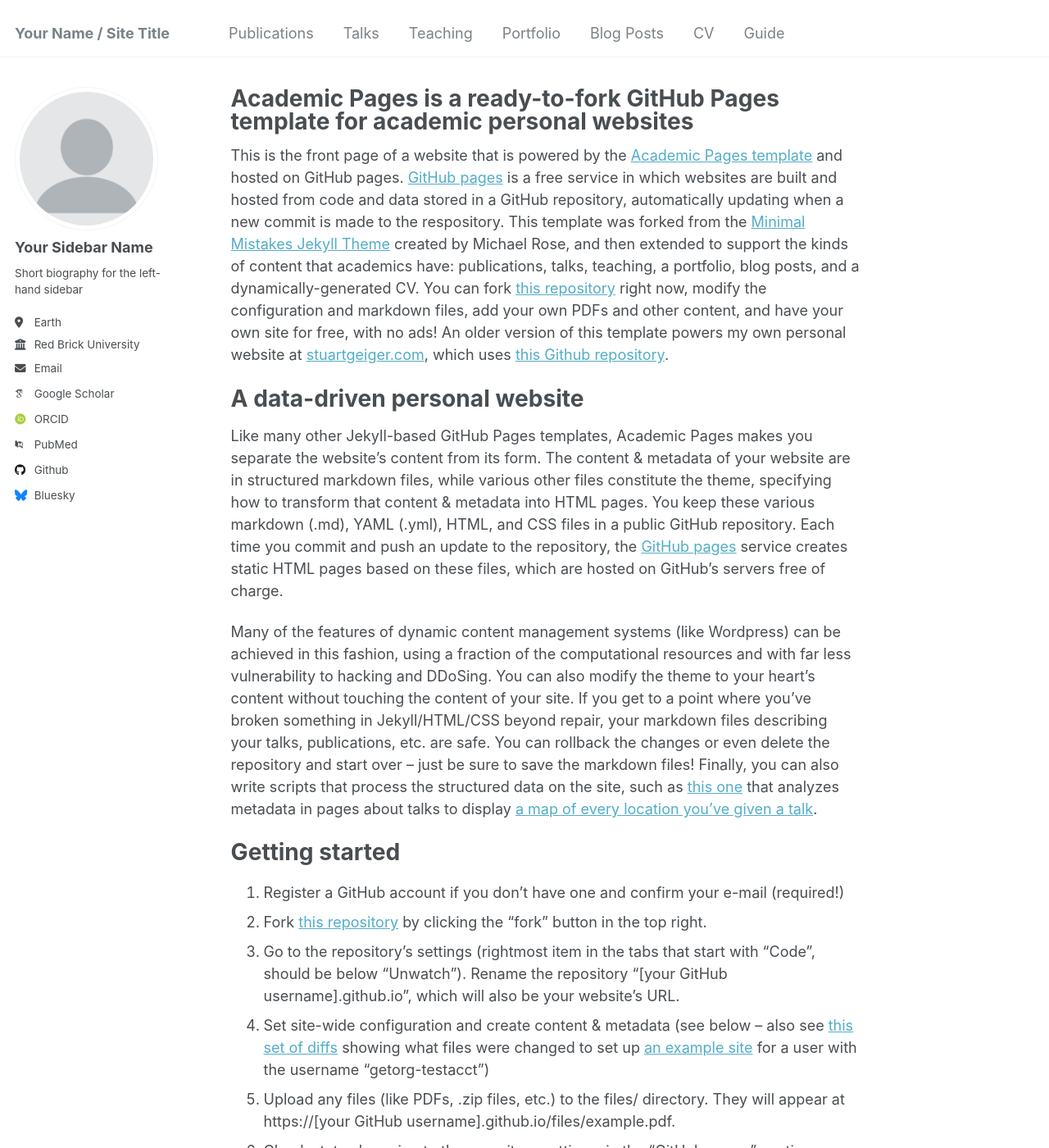
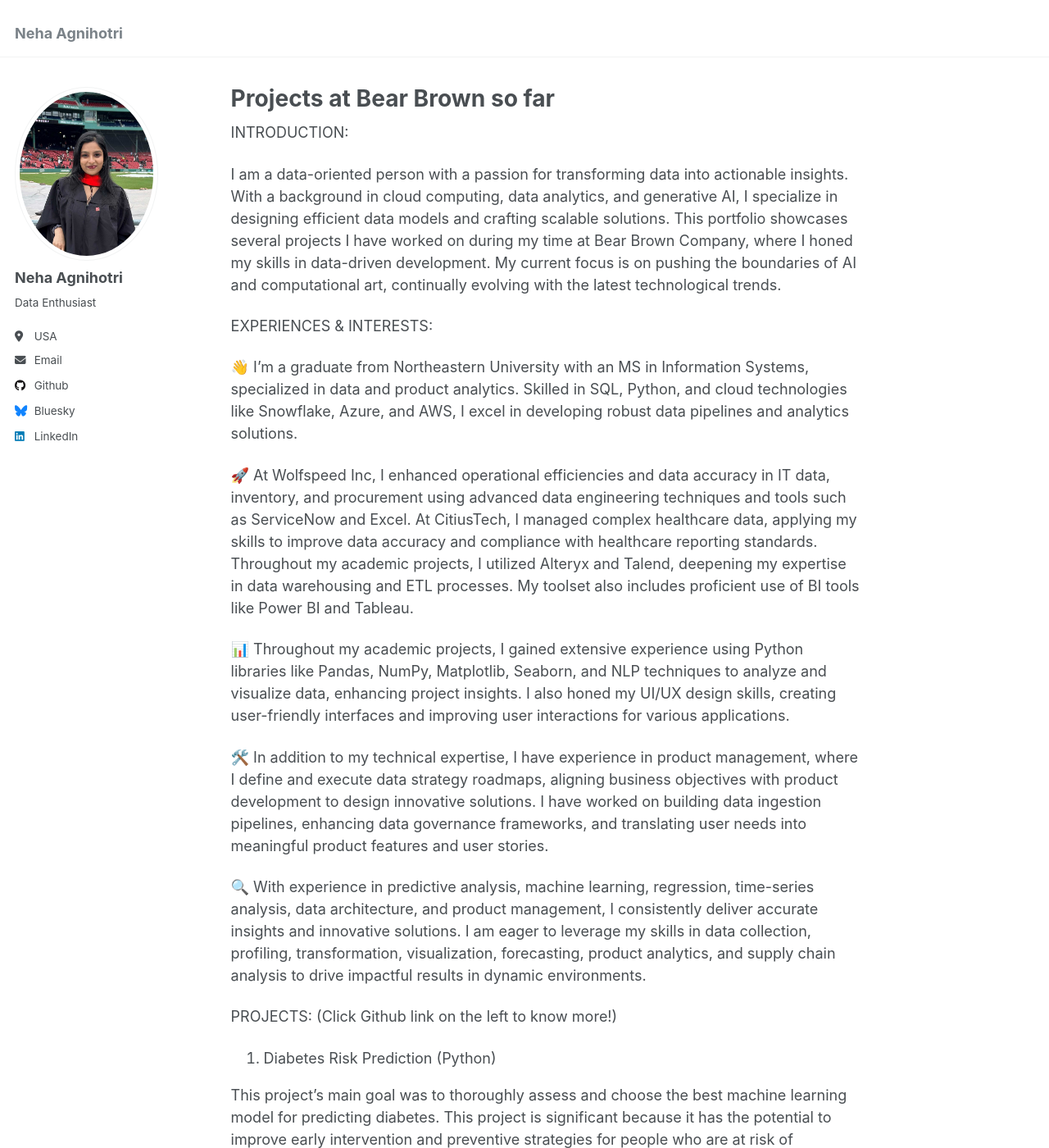
Before and after one commit to Neha-Agnihotri/Neha-Agnihotri.github.io, a Jekyll site: the page built from _pages/about.md, in a window 1280 px wide and 1400 px high. Shown: the whole window at 82% size. Built offline with Jekyll 4.4.1, drawn with Linux system fonts in a browser that asks for light colours; some web fonts are replaced; some of the changed text lies outside the part shown.

Commit message:
updated with my content

```diff
--- a/_config.yml
+++ b/_config.yml
@@ -8,44 +8,43 @@
 
 # Basic Site Settings
 locale                   : "en-US"
-title                    : "Your Name / Site Title"
+title                    : "Neha Agnihotri"
 title_separator          : "-"
-name                     : &name "Your Name"
-description              : &description "personal description"
-url                      : https://academicpages.github.io # the base hostname & protocol for your site e.g. "https://mmistakes.github.io"
+name                     : &name "New Agnihotri"
+description              : &description "Welcome to my portfolio!"
+url                      : https://Neha-Agnihotri.github.io # the base hostname & protocol for your site e.g. "https://mmistakes.github.io"
 baseurl                  : "" # the subpath of your site, e.g. "/blog"
-repository               : "academicpages/academicpages.github.io"
+repository               : "Neha-Agnihotri/Neha-Agnihotri.github.io"
 
 # Site Author - The following control what appear as part of the author content on the side bar.
 #               If a field is blank the icon and link will not appear, otherwise it will be shown.
 #               Additional customization can be done by editing /_includes/author-profile.html
 author:
   # Biographic information
-  avatar           : "profile.png"
-  name             : "Your Sidebar Name"
+  avatar           : "profile.jpg"
+  name             : "Neha Agnihotri"
   pronouns         : # example: "she/her"
-  bio              : "Short biography for the left-hand sidebar"
-  location         : "Earth"
-  employer         : "Red Brick University"
+  bio              : "Data Enthusiast"
+  location         : "USA"
   uri              : # URL
-  email            : "none@example.org"
+  email            : "agnihotri.n@northeastern.edu"
 
   # Academic websites
-  arxiv            : # URL - Update with the correct link to your profile
-  googlescholar    : "https://scholar.google.com/citations?user=PS_CX0AAAAAJ"
-  impactstory      : # URL
-  orcid            : "http://orcid.org/yourorcidurl"
-  semantic         : # URL
-  pubmed           : "https://www.ncbi.nlm.nih.gov/pubmed/?term=john+snow"
-  researchgate     : # URL
+  # arxiv            : # URL - Update with the correct link to your profile
+  # googlescholar    : "https://scholar.google.com/citations?user=PS_CX0AAAAAJ"
+  # impactstory      : # URL
+  # orcid            : "http://orcid.org/yourorcidurl"
+  # semantic         : # URL
+  # pubmed           : "https://www.ncbi.nlm.nih.gov/pubmed/?term=john+snow"
+  # researchgate     : # URL
 
   # Repositories and software development
-  bitbucket        : # Username - Update with your username on the site
-  codepen          : # Username
-  dribbble         : # Username
-  github           : "academicpages"
-  kaggle           : # Username
-  stackoverflow    : # User number or user number and name (i.e., use "1" or "1/jeff-atwood")
+  # bitbucket        : # Username - Update with your username on the site
+  # codepen          : # Username
+  # dribbble         : # Username
+  github           : "https://github.com/Neha-Agnihotri/DataScienceAnalytics"
+  # kaggle           : # Username
+  # stackoverflow    : # User number or user number and name (i.e., use "1" or "1/jeff-atwood")
 
   # Social media
   bluesky          : "bsky.app" # Replace this with you Bluesky username
@@ -57,7 +56,7 @@ author:
   keybase          : # Username
   instagram        : # Username
   lastfm           : # Username
-  linkedin         : # Username
+  linkedin         : "https://www.linkedin.com/in/agnihotri-neha"
   mastodon         : # URL
   medium           : # URL
   pinterest        : # Username
--- a/_pages/about.md
+++ b/_pages/about.md
@@ -1,49 +1,43 @@
 ---
 permalink: /
-title: "Academic Pages is a ready-to-fork GitHub Pages template for academic personal websites"
+title: "Projects at Bear Brown so far"
 author_profile: true
 redirect_from:
   - /about/
   - /about.html
 ---
 
-This is the front page of a website that is powered by the [Academic Pages template](https://github.com/academicpages/academicpages.github.io) and hosted on GitHub pages. [GitHub pages](https://pages.github.com) is a free service in which websites are built and hosted from code and data stored in a GitHub repository, automatically updating when a new commit is made to the respository. This template was forked from the [Minimal Mistakes Jekyll Theme](https://mmistakes.github.io/minimal-mistakes/) created by Michael Rose, and then extended to support the kinds of content that academics have: publications, talks, teaching, a portfolio, blog posts, and a dynamically-generated CV. You can fork [this repository](https://github.com/academicpages/academicpages.github.io) right now, modify the configuration and markdown files, add your own PDFs and other content, and have your own site for free, with no ads! An older version of this template powers my own personal website at [stuartgeiger.com](http://stuartgeiger.com), which uses [this Github repository](https://github.com/staeiou/staeiou.github.io).
+INTRODUCTION:
 
-A data-driven personal website
-======
-Like many other Jekyll-based GitHub Pages templates, Academic Pages makes you separate the website's content from its form. The content & metadata of your website are in structured markdown files, while various other files constitute the theme, specifying how to transform that content & metadata into HTML pages. You keep these various markdown (.md), YAML (.yml), HTML, and CSS files in a public GitHub repository. Each time you commit and push an update to the repository, the [GitHub pages](https://pages.github.com/) service creates static HTML pages based on these files, which are hosted on GitHub's servers free of charge.
+I am a data-oriented person with a passion for transforming data into actionable insights. With a background in cloud computing, data analytics, and generative AI, I specialize in designing efficient data models and crafting scalable solutions. This portfolio showcases several projects I have worked on during my time at Bear Brown Company, where I honed my skills in data-driven development. My current focus is on pushing the boundaries of AI and computational art, continually evolving with the latest technological trends.
 
-Many of the features of dynamic content management systems (like Wordpress) can be achieved in this fashion, using a fraction of the computational resources and with far less vulnerability to hacking and DDoSing. You can also modify the theme to your heart's content without touching the content of your site. If you get to a point where you've broken something in Jekyll/HTML/CSS beyond repair, your markdown files describing your talks, publications, etc. are safe. You can rollback the changes or even delete the repository and start over -- just be sure to save the markdown files! Finally, you can also write scripts that process the structured data on the site, such as [this one](https://github.com/academicpages/academicpages.github.io/blob/master/talkmap.ipynb) that analyzes metadata in pages about talks to display [a map of every location you've given a talk](https://academicpages.github.io/talkmap.html).
+EXPERIENCES & INTERESTS:
 
-Getting started
-======
-1. Register a GitHub account if you don't have one and confirm your e-mail (required!)
-1. Fork [this repository](https://github.com/academicpages/academicpages.github.io) by clicking the "fork" button in the top right.
-1. Go to the repository's settings (rightmost item in the tabs that start with "Code", should be below "Unwatch"). Rename the repository "[your GitHub username].github.io", which will also be your website's URL.
-1. Set site-wide configuration and create content & metadata (see below -- also see [this set of diffs](http://archive.is/3TPas) showing what files were changed to set up [an example site](https://getorg-testacct.github.io) for a user with the username "getorg-testacct")
-1. Upload any files (like PDFs, .zip files, etc.) to the files/ directory. They will appear at https://[your GitHub username].github.io/files/example.pdf.
-1. Check status by going to the repository settings, in the "GitHub pages" section
+👋 I’m a graduate from Northeastern University with an MS in Information Systems, specialized in data and product analytics. Skilled in SQL, Python, and cloud technologies like Snowflake, Azure, and AWS, I excel in developing robust data pipelines and analytics solutions.
 
-Site-wide configuration
-------
-The main configuration file for the site is in the base directory in [_config.yml](https://github.com/academicpages/academicpages.github.io/blob/master/_config.yml), which defines the content in the sidebars and other site-wide features. You will need to replace the default variables with ones about yourself and your site's github repository. The configuration file for the top menu is in [_data/navigation.yml](https://github.com/academicpages/academicpages.github.io/blob/master/_data/navigation.yml). For example, if you don't have a portfolio or blog posts, you can remove those items from that navigation.yml file to remove them from the header.
+🚀 At Wolfspeed Inc, I enhanced operational efficiencies and data accuracy in IT data, inventory, and procurement using advanced data engineering techniques and tools such as ServiceNow and Excel. At CitiusTech, I managed complex healthcare data, applying my skills to improve data accuracy and compliance with healthcare reporting standards. Throughout my academic projects, I utilized Alteryx and Talend, deepening my expertise in data warehousing and ETL processes. My toolset also includes proficient use of BI tools like Power BI and Tableau.
 
-Create content & metadata
-------
-For site content, there is one markdown file for each type of content, which are stored in directories like _publications, _talks, _posts, _teaching, or _pages. For example, each talk is a markdown file in the [_talks directory](https://github.com/academicpages/academicpages.github.io/tree/master/_talks). At the top of each markdown file is structured data in YAML about the talk, which the theme will parse to do lots of cool stuff. The same structured data about a talk is used to generate the list of talks on the [Talks page](https://academicpages.github.io/talks), each [individual page](https://academicpages.github.io/talks/2012-03-01-talk-1) for specific talks, the talks section for the [CV page](https://academicpages.github.io/cv), and the [map of places you've given a talk](https://academicpages.github.io/talkmap.html) (if you run this [python file](https://github.com/academicpages/academicpages.github.io/blob/master/talkmap.py) or [Jupyter notebook](https://github.com/academicpages/academicpages.github.io/blob/master/talkmap.ipynb), which creates the HTML for the map based on the contents of the _talks directory).
+📊 Throughout my academic projects, I gained extensive experience using Python libraries like Pandas, NumPy, Matplotlib, Seaborn, and NLP techniques to analyze and visualize data, enhancing project insights. I also honed my UI/UX design skills, creating user-friendly interfaces and improving user interactions for various applications.
 
-**Markdown generator**
+🛠️ In addition to my technical expertise, I have experience in product management, where I define and execute data strategy roadmaps, aligning business objectives with product development to design innovative solutions. I have worked on building data ingestion pipelines, enhancing data governance frameworks, and translating user needs into meaningful product features and user stories.
 
-I have also created [a set of Jupyter notebooks](https://github.com/academicpages/academicpages.github.io/tree/master/markdown_generator
-) that converts a CSV containing structured data about talks or presentations into individual markdown files that will be properly formatted for the Academic Pages template. The sample CSVs in that directory are the ones I used to create my own personal website at stuartgeiger.com. My usual workflow is that I keep a spreadsheet of my publications and talks, then run the code in these notebooks to generate the markdown files, then commit and push them to the GitHub repository.
+🔍 With experience in predictive analysis, machine learning, regression, time-series analysis, data architecture, and product management, I consistently deliver accurate insights and innovative solutions. I am eager to leverage my skills in data collection, profiling, transformation, visualization, forecasting, product analytics, and supply chain analysis to drive impactful results in dynamic environments.
 
-How to edit your site's GitHub repository
-------
-Many people use a git client to create files on their local computer and then push them to GitHub's servers. If you are not familiar with git, you can directly edit these configuration and markdown files directly in the github.com interface. Navigate to a file (like [this one](https://github.com/academicpages/academicpages.github.io/blob/master/_talks/2012-03-01-talk-1.md) and click the pencil icon in the top right of the content preview (to the right of the "Raw | Blame | History" buttons). You can delete a file by clicking the trashcan icon to the right of the pencil icon. You can also create new files or upload files by navigating to a directory and clicking the "Create new file" or "Upload files" buttons.
+PROJECTS:
+(Click Github link on the left to know more!)
 
-Example: editing a markdown file for a talk
-![Editing a markdown file for a talk](/images/editing-talk.png)
+1. Diabetes Risk Prediction (Python)
 
-For more info
-------
-More info about configuring Academic Pages can be found in [the guide](https://academicpages.github.io/markdown/). The [guides for the Minimal Mistakes theme](https://mmistakes.github.io/minimal-mistakes/docs/configuration/) (which this theme was forked from) might also be helpful.
+This project's main goal was to thoroughly assess and choose the best machine learning model for predicting diabetes. This project is significant because it has the potential to improve early intervention and preventive strategies for people who are at risk of acquiring diabetes. The urgent global health issue presented by diabetes served as the driving force for the selection of this specific topic and dataset. Accurate and prompt identification of those at risk becomes crucial due to its rising prevalence and significant impact on public health.
+
+2. Superstore Sales Analysis (SQL)
+
+This project focuses on analyzing sales data using SQL to derive valuable insights. Key metrics include total sales, profit margins, and customer segmentation. The project involves writing complex SQL queries to track product performance, identify top-selling regions, and uncover sales trends over time. By leveraging SQL, the analysis provides a foundation for data-driven decision-making to optimize business strategies.
+
+3. Web Scraping (Python)
+
+The primary aim of this project is to leverage web scraping techniques to extract valuable data from the Yellow Pages website. This dataset will serve as a starting point for future research projects. It includes a complete list of restaurants in a specific place, including key insights such as restaurant names, contact information, precise addresses, customer ratings, and a variety of other relevant information.
+
+4. Supply Chain Anaysis Dashboard (Power BI)
+
+The dataset used in this Power BI project is from Kaggle, titled "DataCo Smart Supply Chain for Big Data Analysis." It includes comprehensive information on various aspects of supply chain management such as sales, customer details, product categories, shipping details, and more. This dataset is crucial for analyzing and optimizing supply chain processes, enabling data-driven decision-making for inventory management, demand planning, sales performance, delivery efficiency, and customer insights.
```
Also changed, not shown: _data/navigation.yml (+14 -14 lines), images/profile.jpg (added).
